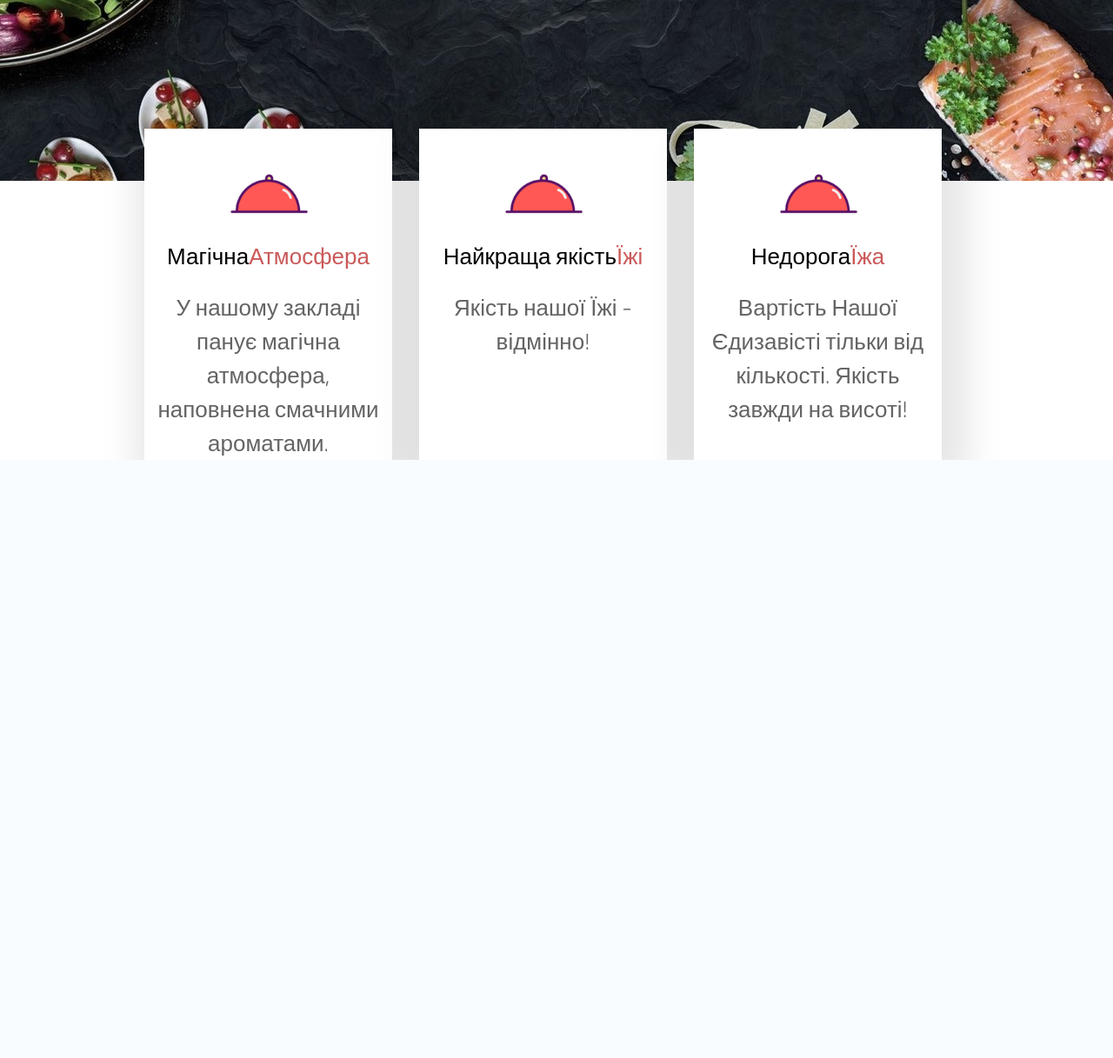
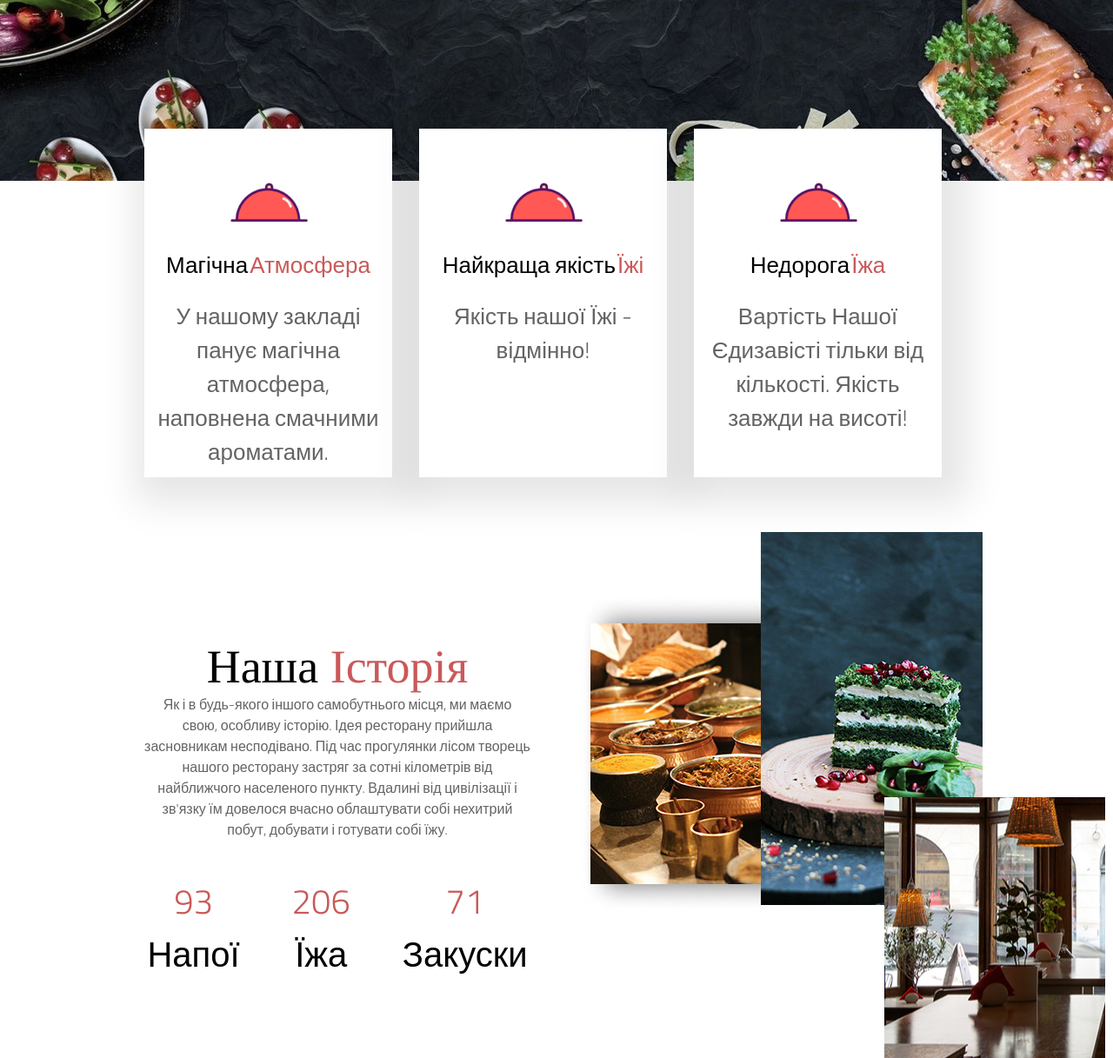
Before and after one commit to samarchenko/repo_1-, a PHP site: page /site.html in a window 1280 px wide. Shown: the part 592-1809 px from the top of the page at 87% size. Before the commit the page ends 1121 px from the top, so only its background shows below. Run offline with PHP 8.4, Linux system fonts and the light colour scheme.

Commit message:
added the Restaurant History block, added photos for the website.

```diff
--- a/restaurant/site.css
+++ b/restaurant/site.css
@@ -131,7 +131,7 @@ body{
     margin-right: 31px;
     background-color: #fff;
     margin-top: -60px;
-    padding: 0px 10px;
+    padding: 10px 10px;
 }
 .card-image{
     display: flex;
@@ -149,6 +149,7 @@ body{
 }
 .card-title span{
     color:rgb(202, 89, 89);
+    margin-left: 2px;
 }
 .card-desc{
     text-align: center;
@@ -158,3 +159,65 @@ body{
     font-weight: 400;
     color: #656363;
 }
+.history{
+    margin-top: 166px;
+}
+.history-title{
+    font-family: 'Tinos', serif;
+    font-size: 54px;
+    font-weight: 400;
+    width: 444px;
+    text-align: center;
+    margin-top: 21px;
+}
+.history-title span{
+    color:rgb(202, 89, 89);
+}
+.history-desc{
+    color:#656363;
+    font-size: 16px;
+    width: 444px;
+    text-align: center;
+}
+.history-number{
+    display: flex;
+    width: 444px;
+    justify-content: center;
+    margin-top: 40px;
+    margin-left: 30px;
+}
+.number-item{
+    margin-right: 60px;
+    text-align: center;
+    font-size: 40px;
+    color: rgb(202, 89, 89);
+}
+.number-item span{
+    display: block;
+    color: #000;
+}
+.history-images{
+    position: relative;
+}
+.history-holder{
+    display: flex;
+    justify-content: space-between;
+}
+.imgages-1{
+    position: absolute;
+    z-index: 0;
+    top: -31px;
+    left: -448px;
+}
+.imgages-2{
+    position: absolute;
+    z-index: 0;
+    top: -103px;
+    left: -239px;
+}
+.imgages-3{
+    position: absolute;
+    z-index: 0;
+    top: 202px;
+    left: -97px;
+}
--- a/restaurant/site.html
+++ b/restaurant/site.html
@@ -104,6 +104,36 @@
       </div>
       </div>
     </div>
+    <div class="history">
+      <div class="container">
+        <div class="history-holder">
+        <div class="history-info">
+        <div class="history-title">
+            Наша <span>Історія</span>
+        </div>
+        <div class="history-desc">
+            Як і в будь-якого іншого самобутнього місця, ми маємо свою, особливу історію. Ідея ресторану прийшла засновникам несподівано. Під час прогулянки лісом творець нашого ресторану застряг за сотні кілометрів від найближчого населеного пункту. Вдалині від цивілізації і зв'язку їм довелося вчасно облаштувати собі нехитрий побут, добувати і готувати собі їжу.
+        </div>
+        <div class="history-number">
+            <div class="number-item">
+                93 <span>Напої</span>
+            </div>
+            <div class="number-item">
+                206 <span>Їжа</span>
+            </div>
+            <div class="number-item">
+                71 <span>Закуски</span>
+            </div>
+        </div>
+       </div>
+       <div class="history-images">
+        <img class="imgages-1" src="img/photo_1.jpg" alt="">
+        <img class="imgages-2" src="img/photo_2.jpg" alt="">
+        <img class="imgages-3" src="img/photo_3.jpg" alt="">
+       </div>
+       </div>
+      </div>
+    </div>
 
 </body>
 </html>
```
Also changed, not shown: restaurant/img/photo_1.jpg (added), restaurant/img/photo_2.jpg (added), restaurant/img/photo_3.jpg (added).
